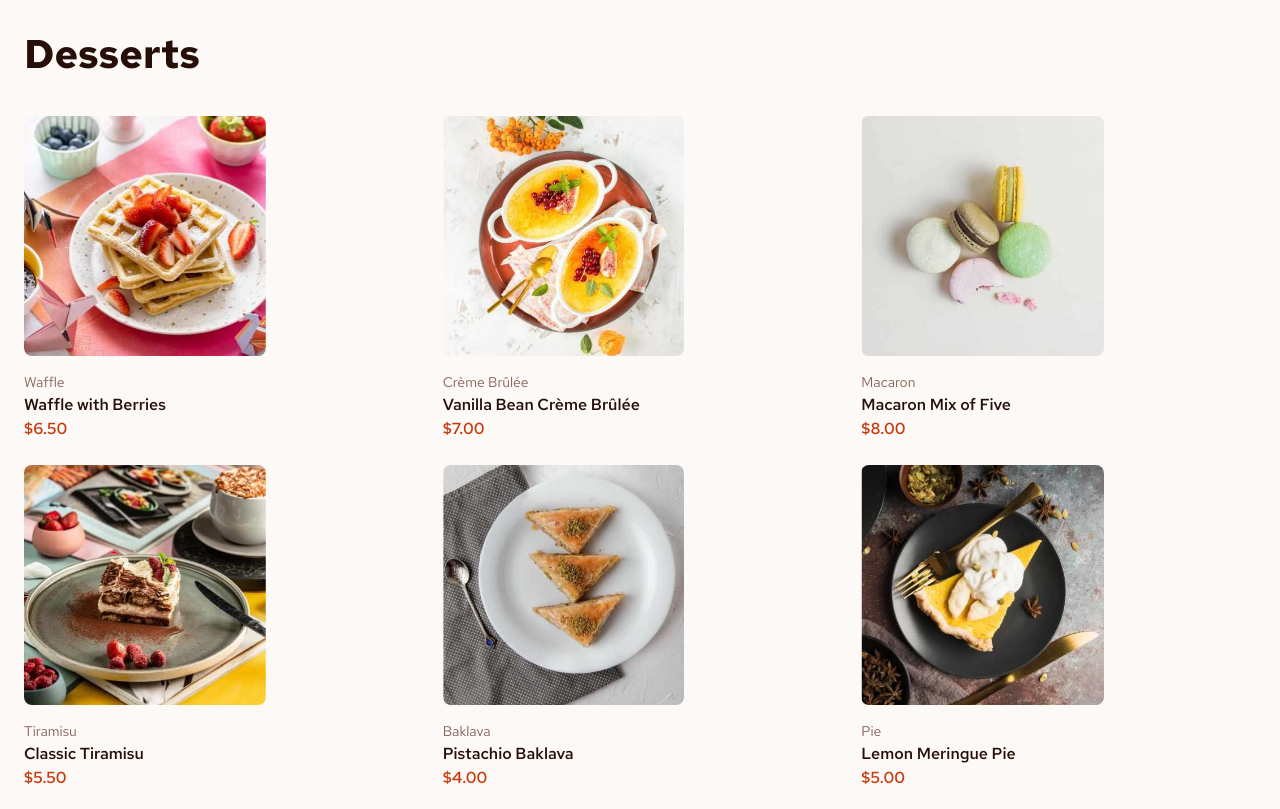
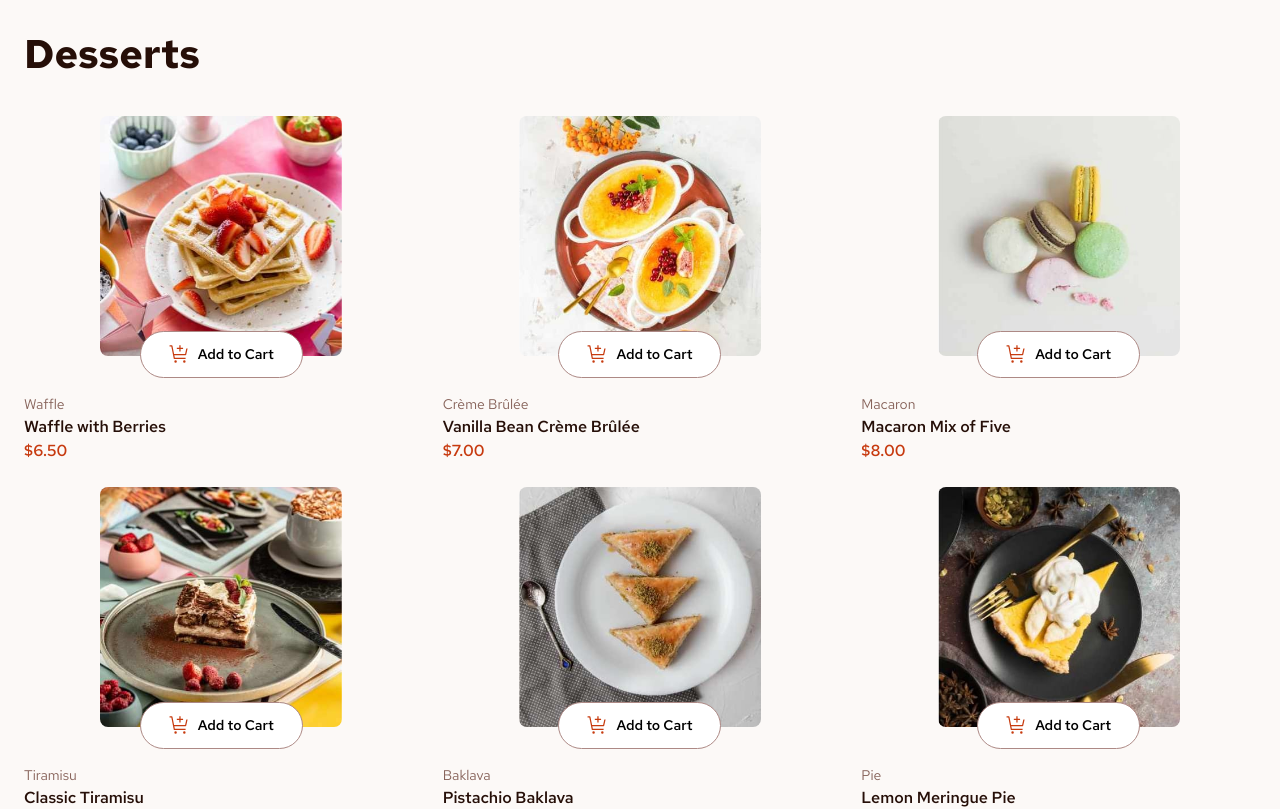
Before and after one commit to KaiWaldrant/fem-product-list-with-cart, a React (Vite) app: page / in a window 1280 px wide. Shown: the top 809 px of the page. Built offline with nearby package versions, Linux system fonts and the light colour scheme.

Commit message:
Create first version of add to cart button

```diff
--- /dev/null
+++ b/src/assets/icons/icon-add-to-cart.tsx
@@ -0,0 +1,5 @@
+export default function IconAddToCart() {
+  return (
+<svg xmlns="http://www.w3.org/2000/svg" width="21" height="20" fill="none" viewBox="0 0 21 20"><g fill="#C73B0F" clip-path="url(#a)"><path d="M6.583 18.75a1.25 1.25 0 1 0 0-2.5 1.25 1.25 0 0 0 0 2.5ZM15.334 18.75a1.25 1.25 0 1 0 0-2.5 1.25 1.25 0 0 0 0 2.5ZM3.446 1.752a.625.625 0 0 0-.613-.502h-2.5V2.5h1.988l2.4 11.998a.625.625 0 0 0 .612.502h11.25v-1.25H5.847l-.5-2.5h11.238a.625.625 0 0 0 .61-.49l1.417-6.385h-1.28L16.083 10H5.096l-1.65-8.248Z"/><path d="M11.584 3.75v-2.5h-1.25v2.5h-2.5V5h2.5v2.5h1.25V5h2.5V3.75h-2.5Z"/></g><defs><clipPath id="a"><path fill="#fff" d="M.333 0h20v20h-20z"/></clipPath></defs></svg>
+  );
+}
--- a/src/components/cart-button.tsx
+++ b/src/components/cart-button.tsx
@@ -0,0 +1,10 @@
+import  IconAddToCart from "../assets/icons/icon-add-to-cart"
+
+export default function CartButton() {
+  return (
+    <button className="btn btn-primary">
+      <IconAddToCart />
+      <p>Add to Cart</p>
+    </button>
+  );
+}
--- a/src/components/item-card.tsx
+++ b/src/components/item-card.tsx
@@ -1,5 +1,5 @@
 import type { Product } from "../types/json";
-// import CartButton from "./cart-button";
+import CartButton from "./cart-button";
 
 export default function ItemCard({ product }: { product: Product }) {
   return (
@@ -11,7 +11,7 @@ export default function ItemCard({ product }: { product: Product }) {
           <source srcSet={product.image.desktop} media="(min-width: 1440px)" />
           <img src={product.image.thumbnail} alt={product.name} />
         </picture>
-        {/* <CartButton name={product.name} price={product.price} /> */}
+        <CartButton />
       </div>
       <div className="item-card__info">
         <p className="product-category">{product.category}</p>
--- a/src/index.css
+++ b/src/index.css
@@ -55,6 +55,26 @@ main {
   font-weight: 700;
 }
 
+.btn {
+  display: flex;
+  gap: 0.5rem;
+  align-items: center;
+
+  padding-block: 0.75rem;
+  padding-inline: 1.75rem;
+  border-radius: 100vw;
+  border: 1px solid var(--clr-rose-400);
+  background-color: var(--clr-white);
+
+  font-size: 0.875rem;
+  font-weight: 600;
+
+  position: absolute;
+  bottom: -22px;
+
+  cursor: pointer;
+}
+
 .product-list {
   --grid-max-col-count: 3;
   --grid-min-col-size: 210px;
@@ -76,6 +96,10 @@ main {
 }
 
 .item-card__header {
+  display: grid;
+  justify-items: center;
+  position: relative;
+  margin-bottom: 22px;
   & img {
     min-height: 212px;
     max-height: 240px;
```
Also changed, not shown: src/assets/icons/icon-add-to-cart.svg (deleted), src/components/cart-modal.tsx (added).
